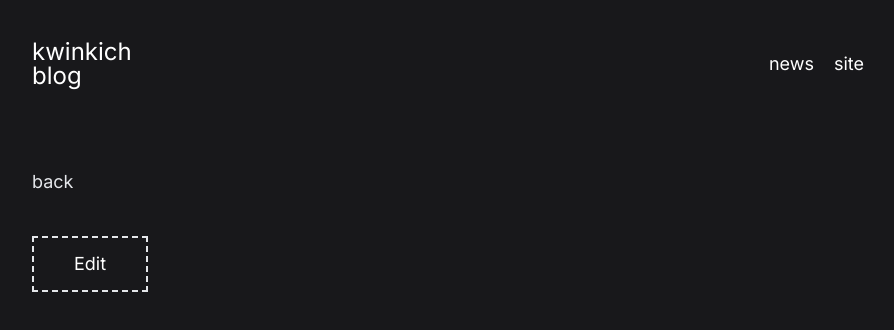
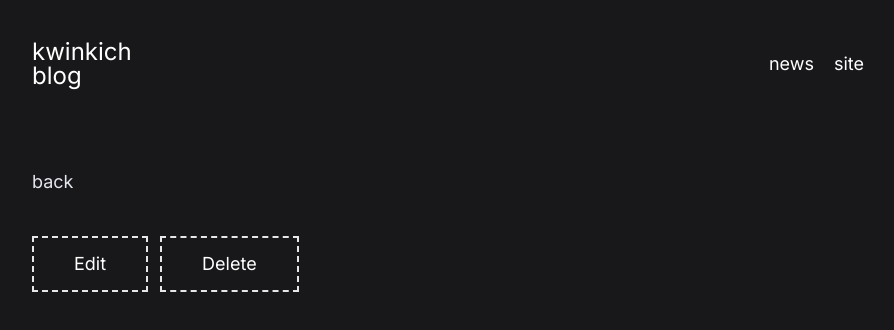
Before and after one commit to kwinkich/blog, a React (Vite) app: page /news/1 in a window 1280 px wide. Shown: the top 330 px of the page, without its empty margins (192-1086 px from the left). Built offline with nearby package versions, Linux system fonts and the light colour scheme.

Commit message:
added delete func in the Contexts

```diff
--- a/src/contexts/NewsContext.tsx
+++ b/src/contexts/NewsContext.tsx
@@ -10,10 +10,12 @@ const NewssContext = createContext<{
 	newss: News[];
 	createNews: (news: News) => void;
 	editNews: (news: News) => void;
+	deleteNews: (newsId: number) => void;
 }>({
 	newss: [],
 	createNews: () => {},
 	editNews: () => {},
+	deleteNews: () => {},
 });
 
 export const NewsProvider: React.FC<{ children: ReactNode }> = ({
@@ -33,12 +35,17 @@ export const NewsProvider: React.FC<{ children: ReactNode }> = ({
 		);
 	};
 
+	const deleteNews = (newsId: number) => {
+		setNewss((prevNews) => prevNews.filter((news) => news.id !== newsId));
+	};
+
 	return (
 		<NewssContext.Provider
 			value={{
 				newss,
 				createNews,
 				editNews,
+				deleteNews,
 			}}
 		>
 			{children}
--- a/src/contexts/PostContext.tsx
+++ b/src/contexts/PostContext.tsx
@@ -11,10 +11,12 @@ const PostsContext = createContext<{
 	posts: Post[];
 	createPost: (post: Post) => void;
 	editPost: (post: Post) => void;
+	deletePost: (postId: number) => void;
 }>({
 	posts: [],
 	createPost: () => {},
 	editPost: () => {},
+	deletePost: () => {},
 });
 
 export const PostProvider: React.FC<{ children: ReactNode }> = ({
@@ -34,12 +36,17 @@ export const PostProvider: React.FC<{ children: ReactNode }> = ({
 		);
 	};
 
+	const deletePost = (postId: number) => {
+		setPosts((prevPost) => prevPost.filter((post) => post.id !== postId));
+	};
+
 	return (
 		<PostsContext.Provider
 			value={{
 				posts,
 				createPost,
 				editPost,
+				deletePost,
 			}}
 		>
 			{children}
--- a/src/pages/NewsPage.tsx
+++ b/src/pages/NewsPage.tsx
@@ -11,7 +11,7 @@ export default function NewsPage() {
 	const [newsName, setNewsName] = useState<string>('');
 	const [newsDescription, setNewsDescription] = useState<string>('');
 	const { id } = useParams();
-	const { newss, editNews } = useNews();
+	const { newss, editNews, deleteNews } = useNews();
 
 	const news = id
 		? newss.find((news) => news.id === parseInt(id, 10))
@@ -34,13 +34,18 @@ export default function NewsPage() {
 				<Link to={`/`}>
 					<p className='text-lg text-gray-200 mb-5'> back</p>
 				</Link>
-				<h1 className='text-4xl text-white font-bold mb-10'>{news?.name}</h1>
+				<h1 className='text-4xsl text-white font-bold mb-10'>{news?.name}</h1>
 				{!isEdit ? (
 					<>
 						<div>
 							<p className='text-xl text-white mb-5'>{news?.description}</p>
 						</div>
-						<Button click={() => setIsEdit(true)}>Edit</Button>
+						<div className='flex gap-x-3 items-center'>
+							<Button click={() => setIsEdit(true)}>Edit</Button>
+							<Link to={`/`}>
+								<Button click={() => deleteNews(news?.id || 0)}>Delete</Button>
+							</Link>
+						</div>
 					</>
 				) : (
 					<div className='flex flex-col gap-y-4 max-w-[40%]'>
--- a/src/pages/PostPage.tsx
+++ b/src/pages/PostPage.tsx
@@ -13,7 +13,7 @@ export default function PostPage() {
 	const [postTags, setPostTags] = useState<string[]>([]);
 	const [isEdit, setIsEdit] = useState<boolean>(false);
 	const { id } = useParams();
-	const { posts, editPost } = usePost();
+	const { posts, editPost, deletePost } = usePost();
 
 	const post = id
 		? posts.find((post) => post.id === parseInt(id, 10))
@@ -52,7 +52,12 @@ export default function PostPage() {
 									))}
 							</div>
 						</div>
-						<Button click={() => setIsEdit(true)}>Edit</Button>
+						<div className='flex gap-x-3 items-center'>
+							<Button click={() => setIsEdit(true)}>Edit</Button>
+							<Link to={`/`}>
+								<Button click={() => deletePost(post?.id || 0)}>Delete</Button>
+							</Link>
+						</div>
 					</>
 				) : (
 					<div className='flex flex-col gap-y-4 max-w-[40%]'>
```
